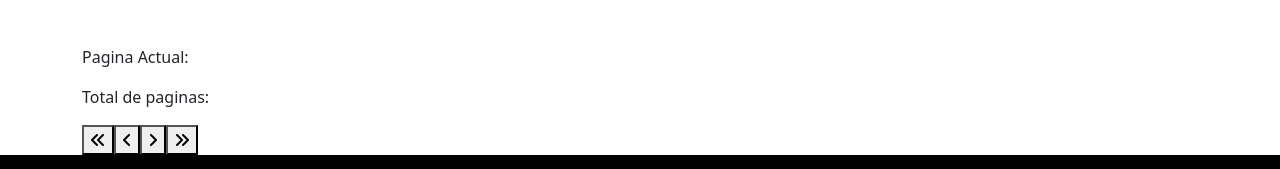
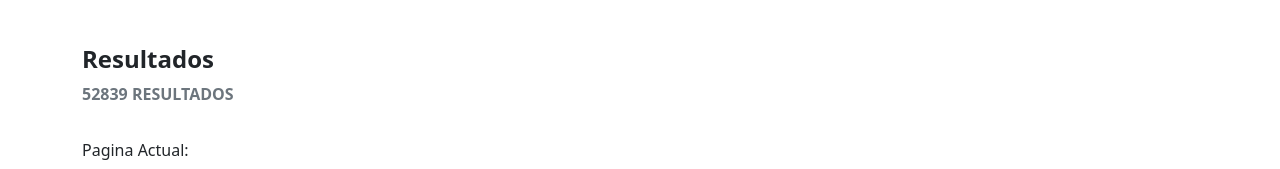
Before and after one commit to LorePetriella/ada-comics, a plain HTML site: page index.html in a window 1280 px wide. Shown: the part 730-899 px from the top of the page. Drawn offline with nearby package versions, Linux system fonts and the light colour scheme; no server answers.

Commit message:
Update/Estilado div-resultados

```diff
--- a/index.html
+++ b/index.html
@@ -124,7 +124,16 @@
           </div>
         </nav>
 
+    <!-- ******************************************
+                  SECCIÓN RESULTADOS
+    ********************************************* -->
 
+        <div class="resultados-info">
+          <h4 class="fw-bold">Resultados</h4>
+          <div class="fs-6 text-secondary fw-bold">
+            <p>52839 RESULTADOS</p>
+          </div>
+        </div>
 
       <div class="container-fluid">
         <!-- <div class="progress">
--- /dev/null
+++ b/scss/layout/_section-results.scss
@@ -0,0 +1,3 @@
+.resultados-info{
+    margin-bottom: 1rem;
+}
--- a/scss/main.scss
+++ b/scss/main.scss
@@ -3,6 +3,7 @@
 @import "./utilities/mixins";
 @import "./layout/banner-header";
 @import "./layout/nav";
+@import "./layout/section-results";
 @import "./layout/footer";
 // @import "./layout/logo";
 
```
Also changed, not shown: css/style.css, 1 other file.
